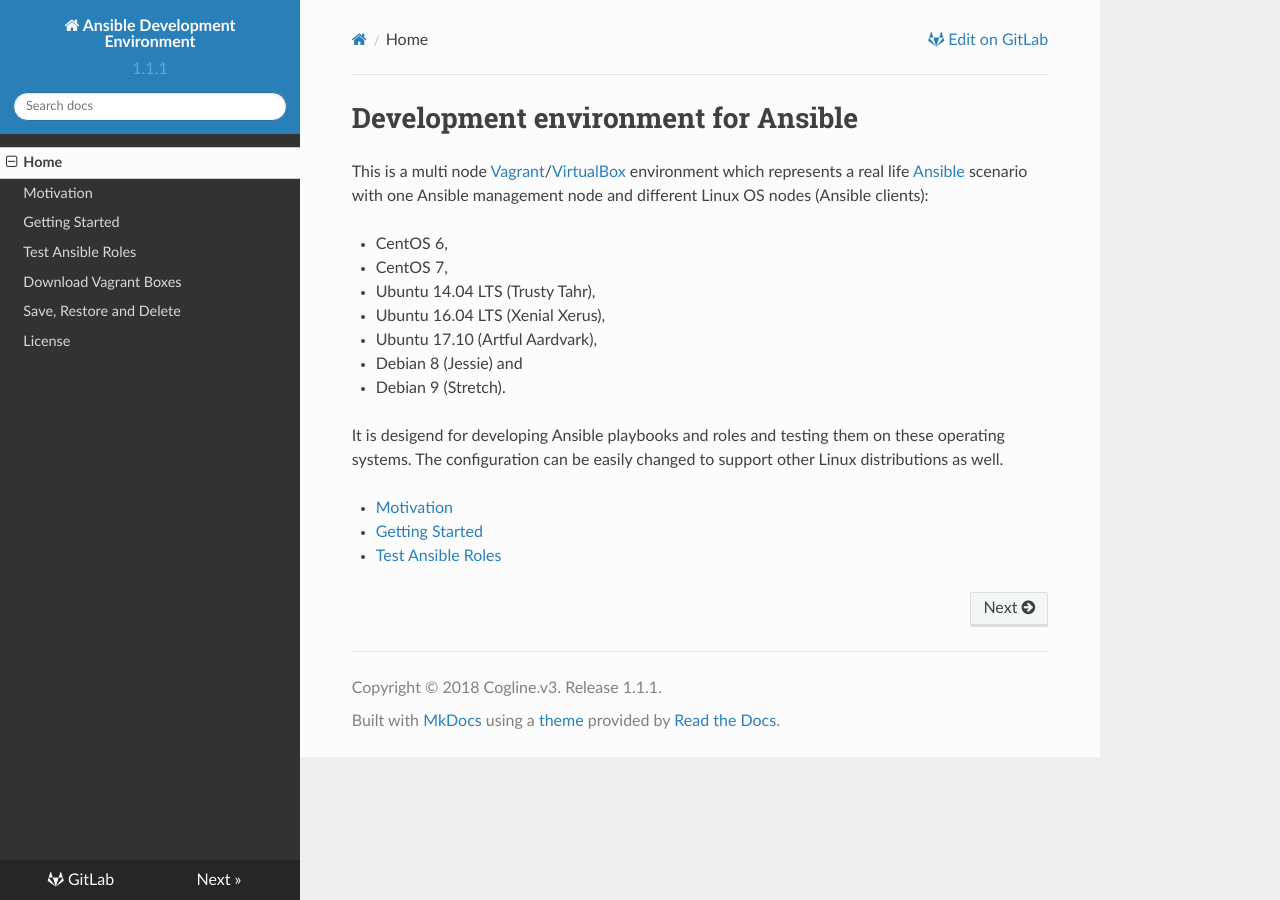
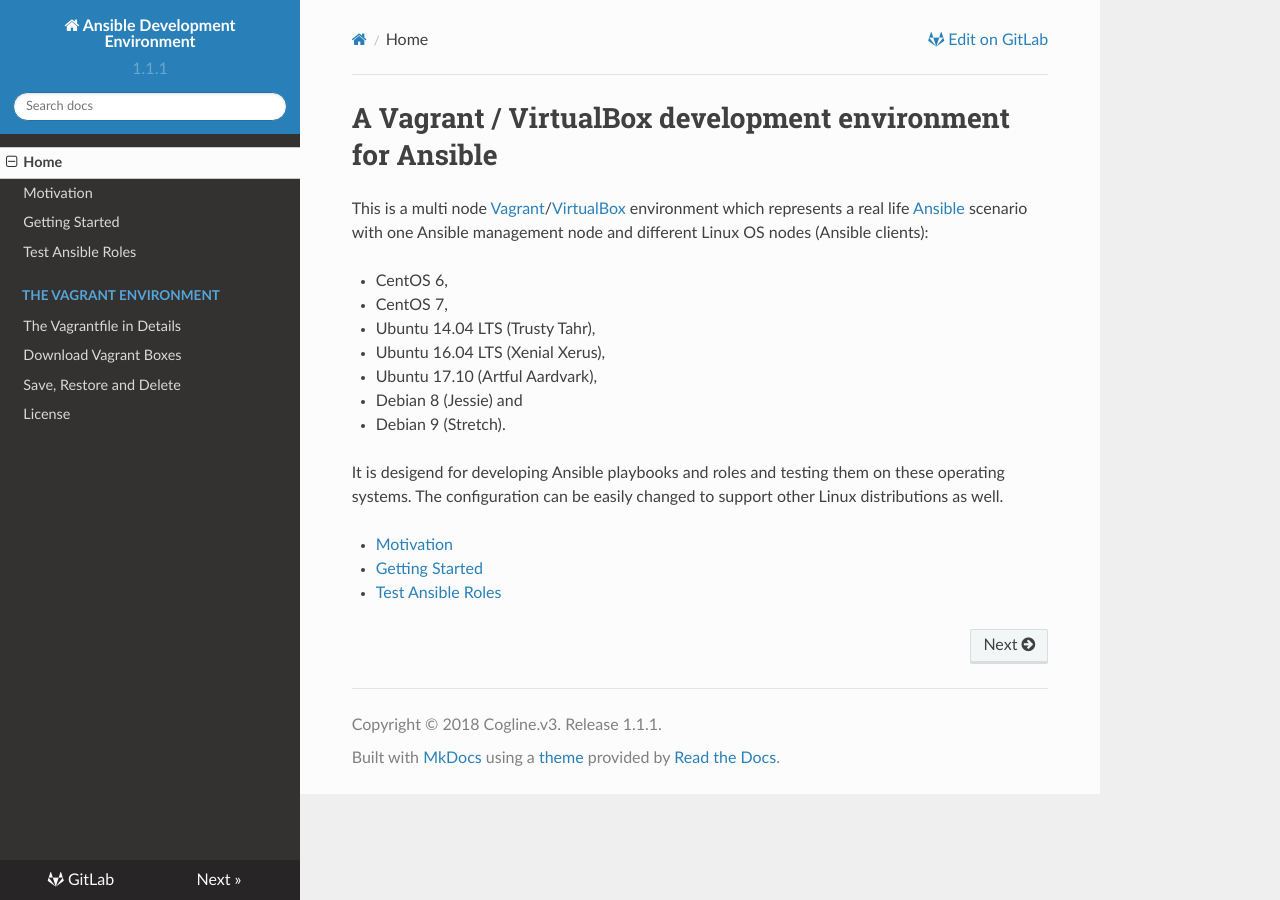
Before and after one commit to coglinev3/ansible-development, an MkDocs documentation site: the page built from docs/index.md, in a window 1280 px wide. Built offline with MkDocs 1.6.1, drawn with Linux system fonts in a browser that asks for light colours; nearby versions of some CDN libraries; old or Windows-style settings are respelled for this version of MkDocs.

Commit message:
description for Vagrantfile added

```diff
--- a/docs/index.md
+++ b/docs/index.md
@@ -1,4 +1,4 @@
-# Development environment for Ansible
+# A Vagrant / VirtualBox development environment for Ansible
 
 This is a multi node [Vagrant](https://www.vagrantup.com/ "Vagrant")/[VirtualBox](https://www.virtualbox.org/ "VirtualBox")
 environment which represents a real life [Ansible](http://docs.ansible.com/ansible/ "Ansible")
--- a/mkdocs.yml
+++ b/mkdocs.yml
@@ -11,6 +11,8 @@ pages:
   - Motivation: motivation.md
   - Getting Started: getting_started.md
   - Test Ansible Roles: test_ansible_roles.md
+  - The Vagrant Environment:
+      - The Vagrantfile in Details: vagrant_environment/vagrantfile.md
   - Download Vagrant Boxes: download_images.md
   - Save, Restore and Delete: save_restore_delete.md
   - License: LICENSE.md
```
